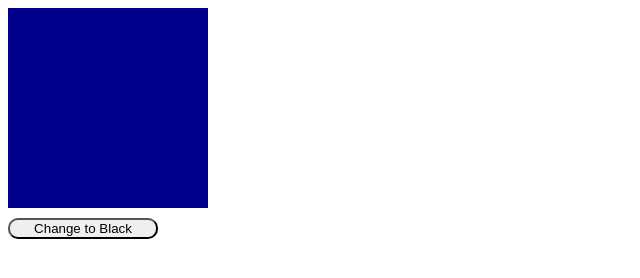
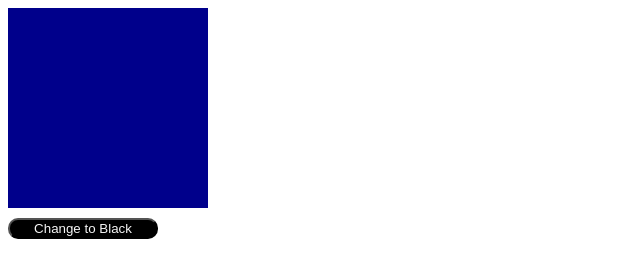
Before and after one commit to MphoVersace/html-class-manipulation, a plain HTML site: page index.html in a window 1280 px wide. Shown: the whole page, without its empty margins (0-640 px from the left). Drawn offline with Linux system fonts and the light colour scheme.

Commit message:
button background color changed

```diff
--- a/index.html
+++ b/index.html
@@ -14,6 +14,8 @@
     width: 150px;
     border-radius: 10px;
     margin-top: 10px;
+    background-color: black;
+    color: whitesmoke;
 }
     </style>
 </head>
```
